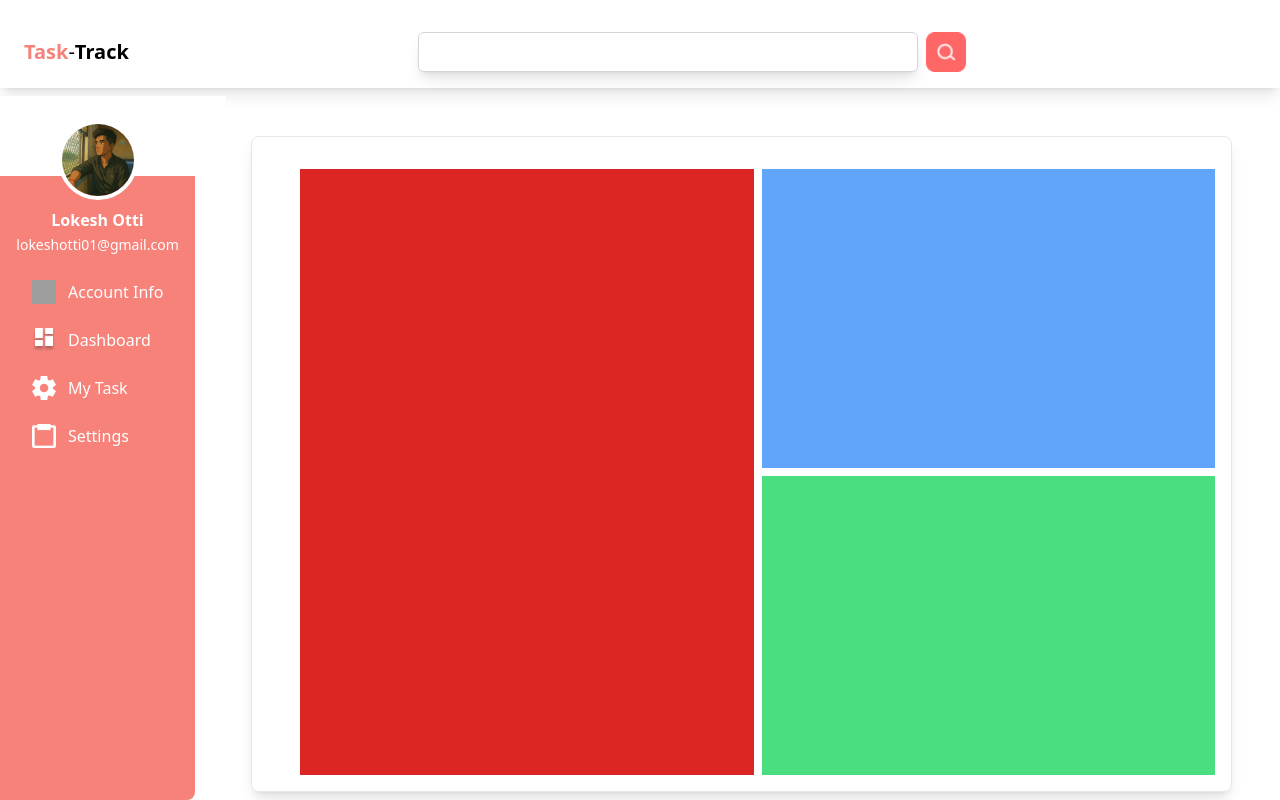
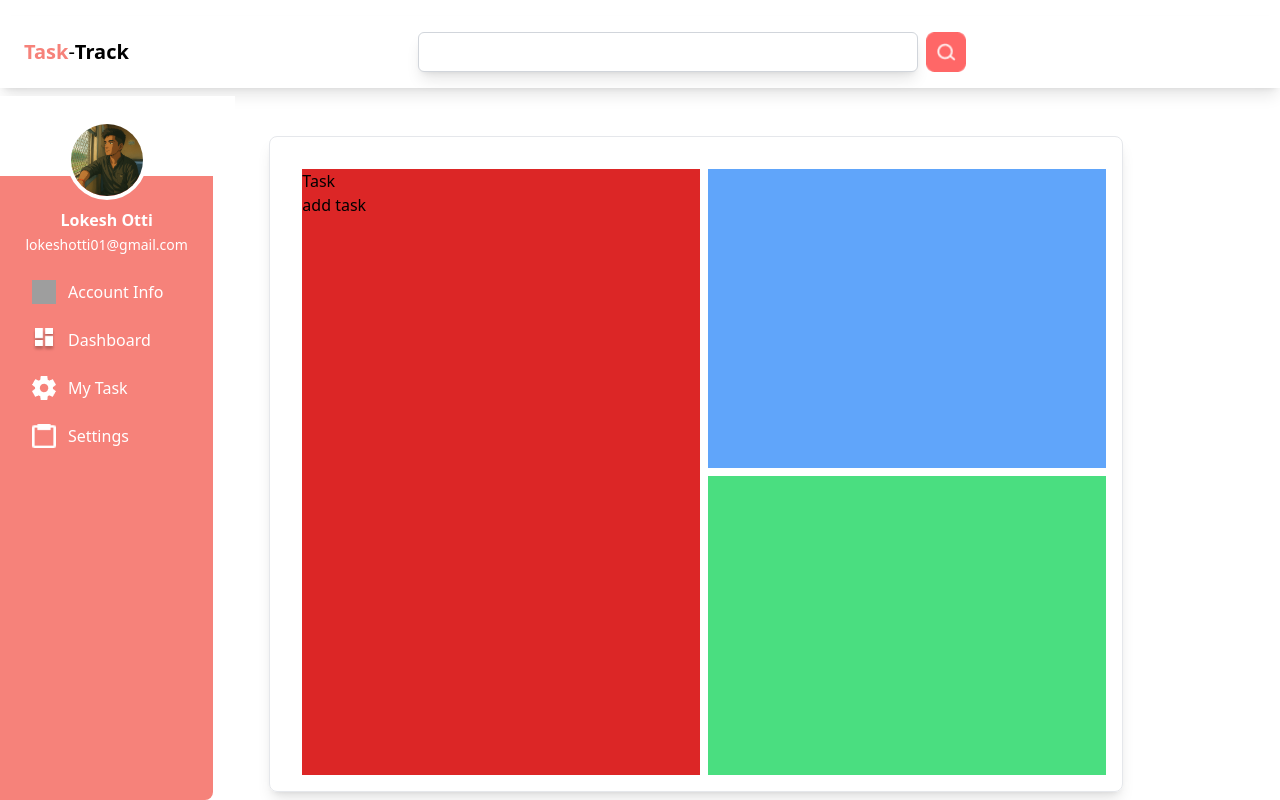
Before and after one commit to LokeshOtti29/TaskTrack, a React (Vite) app: page /Dashboard in a window 1280 px wide. Built offline with nearby package versions, Linux system fonts and the light colour scheme; grey boxes are pictures that could not be loaded.

Commit message:
dashboard

```diff
--- a/src/components/UI/AccountInfo.jsx
+++ b/src/components/UI/AccountInfo.jsx
@@ -2,7 +2,7 @@ import React from "react";
 
 const AccountInfo = () => {
   return (
-    <div className="w-full h-full box-border px-2 ">
+    <div className="w-full h-full box-border px-2 py-2 ">
       <div>
         <span className="font-semibold text-xl">Account Information</span>
       </div>
--- a/src/components/UI/Dashboard.jsx
+++ b/src/components/UI/Dashboard.jsx
@@ -3,9 +3,19 @@ import React from "react";
 const Dashboard = () => {
   return (
     <div className="h-full w-full grid grid-cols-4 grid-rows-4 gap-2 mt-4 mb-4 ml-4">
-      <div className="bg-red-600 col-span-2 row-span-4"></div>
-      <div className="bg-blue-400 col-span-2 row-span-2"></div>
-      <div className="bg-green-400 col-span-2 row-span-2"></div>
+      <div className="bg-red-600 col-span-2 row-span-4 gap-2 flex flex-col">
+        <div>
+          <div>
+            <h3>Task</h3>
+          </div>
+          <div>
+            <button>add task</button>
+          </div>
+        </div>
+        <div></div>
+      </div>
+      <div className="bg-blue-400 col-span-2 row-span-2 gap-2"></div>
+      <div className="bg-green-400 col-span-2 row-span-2 gap-2"></div>
     </div>
   );
 };
--- a/src/components/UI/Home.jsx
+++ b/src/components/UI/Home.jsx
@@ -15,7 +15,7 @@ const Home = () => {
         <div className="basis-1/6">
           <Sidebar />
         </div>
-        <div className="basis-5/6  ml-12 mt-8 mr-12 mb-2 flex flex-col items-start pl-8 pt-4 pr-8 border shadow-lg rounded-lg">
+        <div className="basis-4/6  ml-12 mt-8 mr-12 mb-2 flex flex-col items-start pl-4 pt-4 pr-8 border shadow-lg rounded-lg">
           <Outlet />
         </div>
       </main>
--- a/src/components/UI/Navbar.jsx
+++ b/src/components/UI/Navbar.jsx
@@ -3,7 +3,8 @@ import Search from "./Search";
 
 const Navbar = () => {
   return (
-    <nav className="flex flex-row items-center justify-between py-2 my-4 px-6 shadow-lg">
+    <nav>
+      <div className="flex flex-row items-center justify-between py-2 my-4 px-6 shadow-lg">
         <div className="text-xl">
           <h1>
             <span className="text-[rgb(246,130,122)] font-bold">Task</span>-
@@ -14,6 +15,7 @@ const Navbar = () => {
           <Search />
         </div>
         <div></div>
+      </div>
     </nav>
   );
 };
```
Lines whose indentation alone changed are shown as unchanged.
